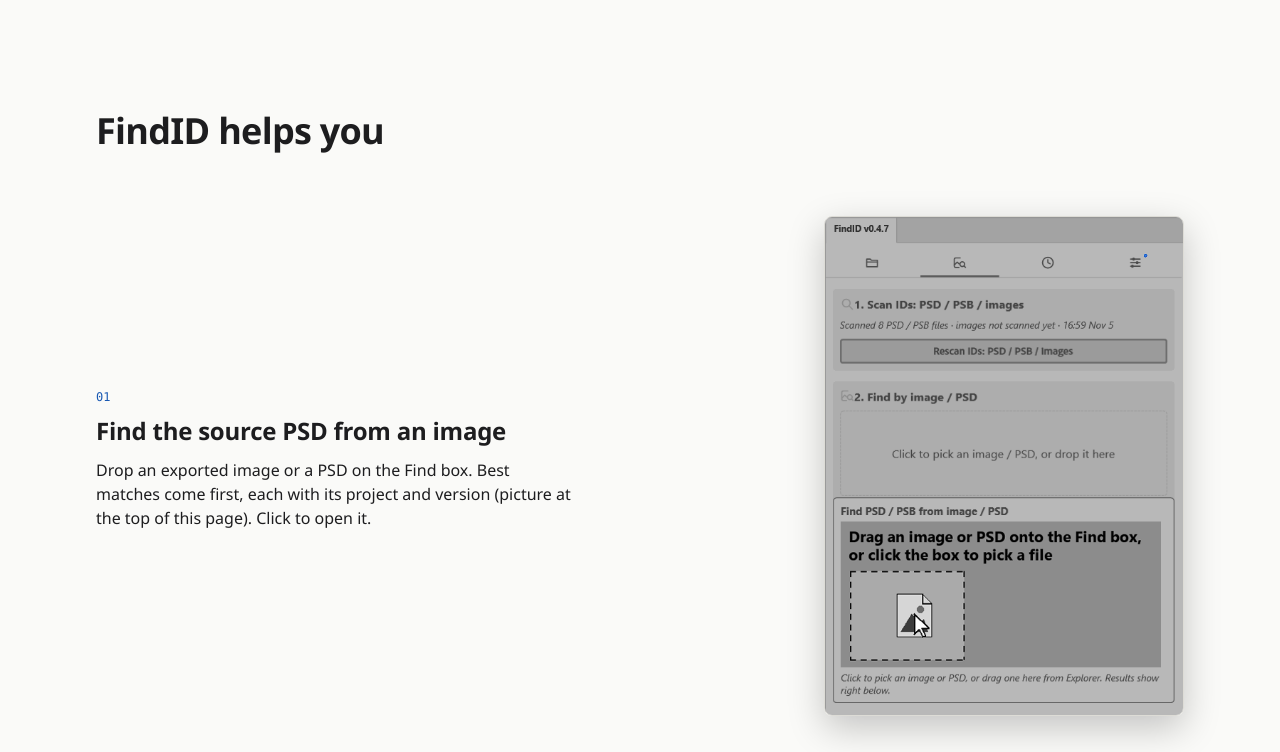
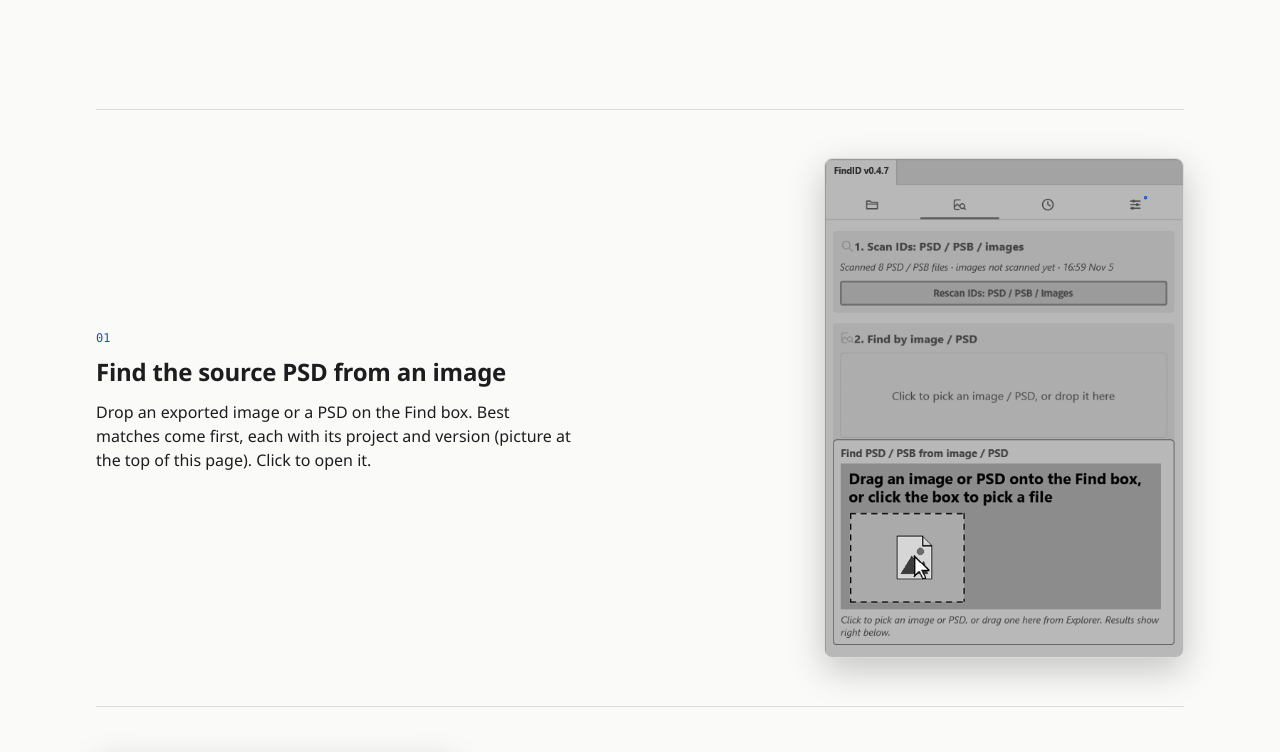
Before and after one commit to DanhBoo/findid, a plain HTML site: page index.html in a window 1280 px wide. Shown: the part 1469-2221 px from the top of the page. Drawn offline with Linux system fonts and the light colour scheme.

Commit message:
Remove 'FindID helps you' heading

```diff
--- a/index.html
+++ b/index.html
@@ -81,7 +81,6 @@
   <p class="lead" lang="vi">Photoshop lưu một phần thông tin nhỏ bên trong mỗi file, theo chuẩn <a href="https://developer.adobe.com/xmp/docs/" target="_blank" rel="noopener">XMP</a>. FindID ghi một mã ID vào đó. Khi bạn Save As, Save a Copy hay Save for Web ra JPG, PNG, file mới giữ mã của PSD gốc. FindID đọc nhanh các mã này trong mọi thư mục bạn chọn, nên PSD và các ảnh xuất ra từ nó được xếp chung dù nằm ở thư mục khác nhau. Ảnh không có mã (Export As, Quick Export, ảnh chụp màn hình) thì được so bằng điểm ảnh.</p>
 </div></section>
 <section class="block" id="features"><div class="wrap">
-  <h2 lang="en">FindID helps you</h2><h2 lang="vi">FindID sẽ giúp bạn</h2>
   <div class="feature">
     <div class="txt">
       <p class="num">01</p>
```
